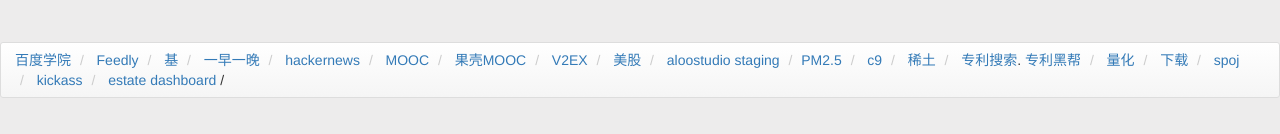
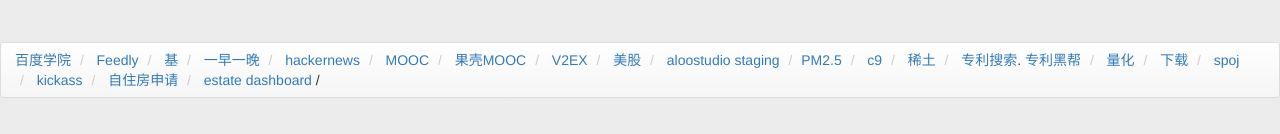
Before and after one commit to ivernaloo/aloo.github.io, a plain HTML site: page index.html in a window 1280 px wide. Shown: the part 702-836 px from the top of the page. Drawn offline with nearby package versions, Linux system fonts and the light colour scheme.

Commit message:
加入了自住房申请

```diff
--- a/index.html
+++ b/index.html
@@ -224,6 +224,9 @@
         <a href="https://www.sltorrents.com/" title="c9-cloud">kickass</a>
     </li>
     <li>
+        <a href="http://zzfws.bjjs.gov.cn/enroll/home.jsp" title="c9-cloud">自住房申请</a>
+    </li>
+    <li>
         <a href="https://www.sltorrents.com/" title="c9-cloud">estate dashboard</a>
     </li>
 
```
